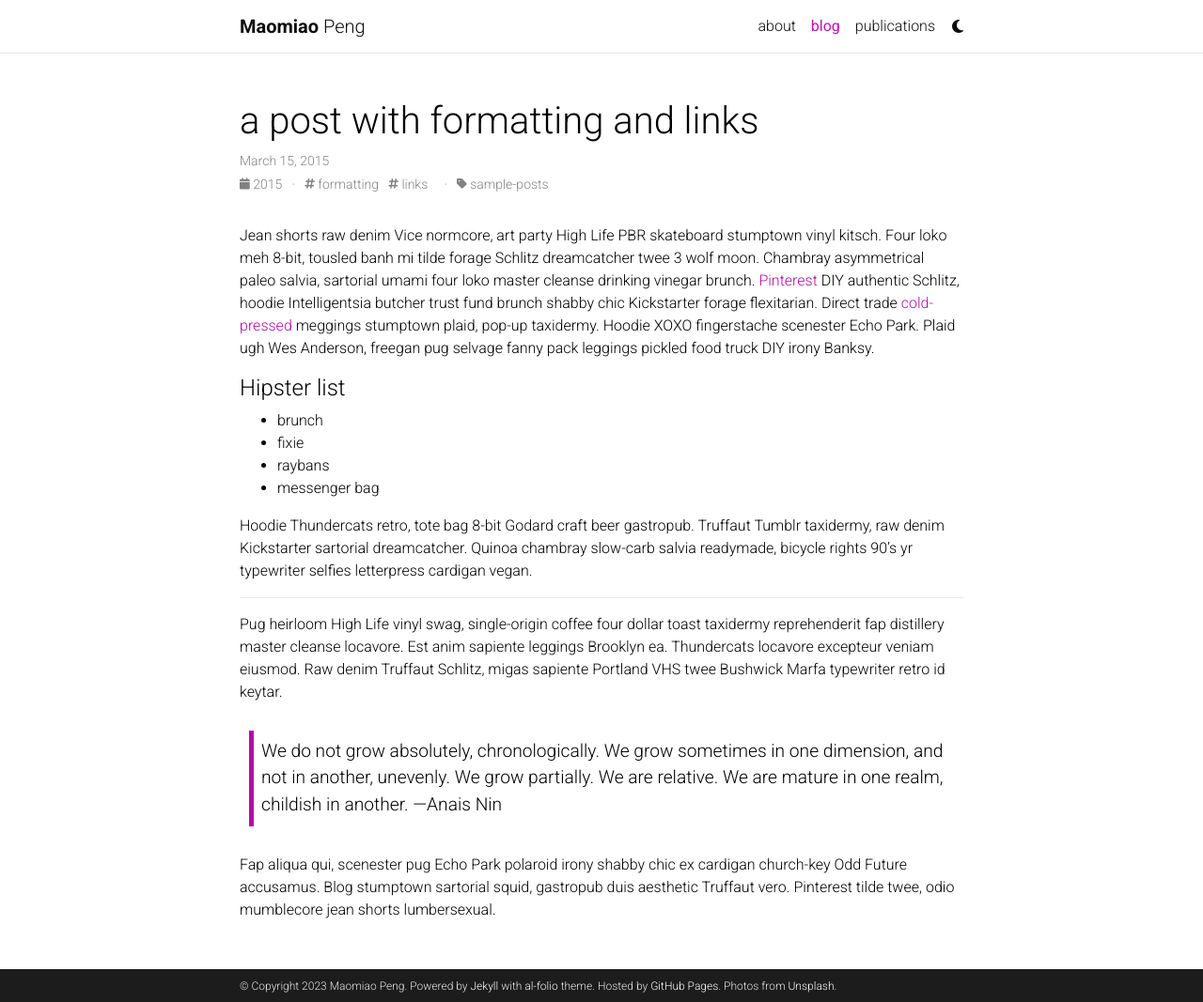
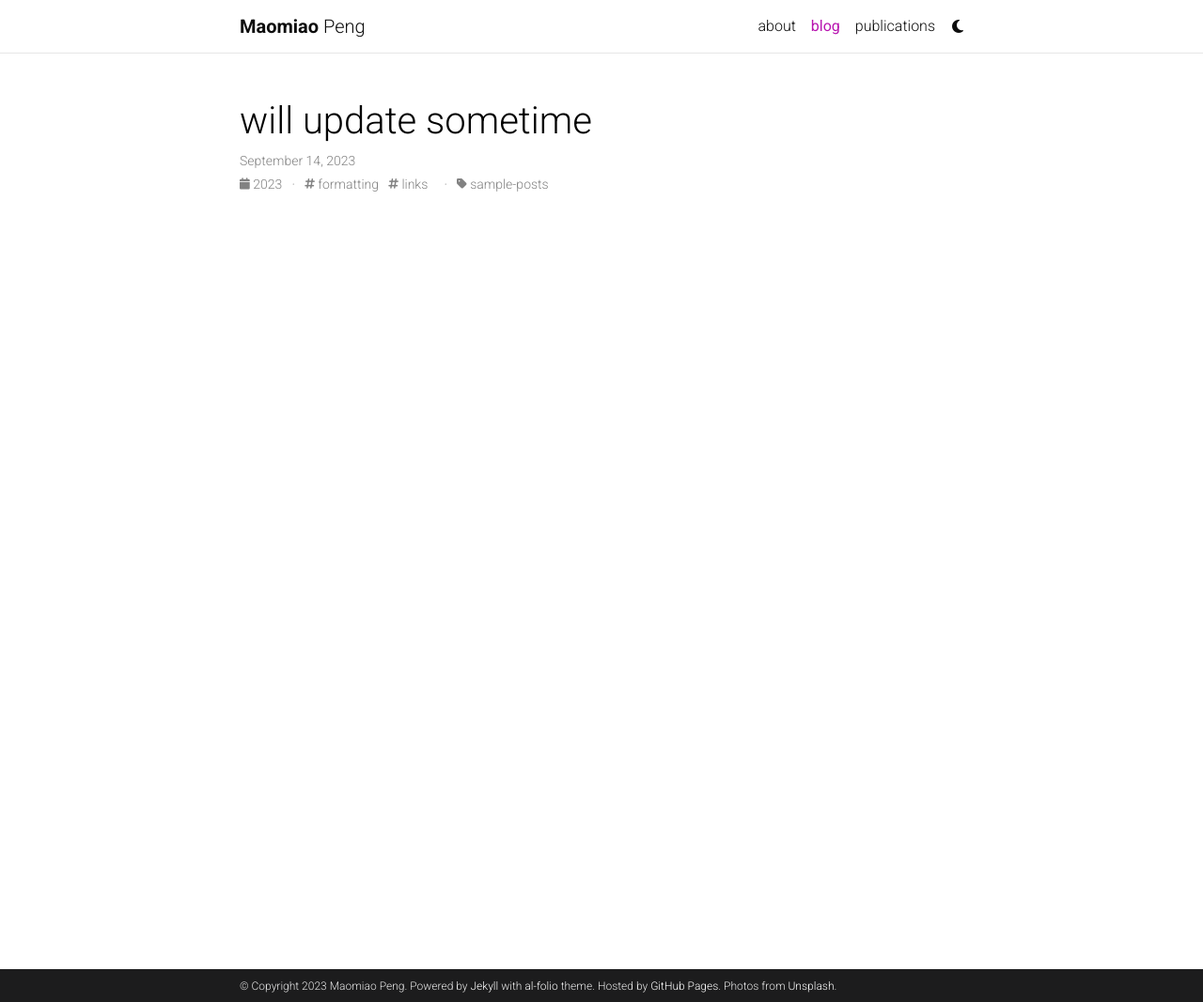
Before and after one commit to mmpeng9/mmpeng9, a Jekyll site: the page built from _posts/2015-03-15-formatting-and-links.md, in a window 1280 px wide and 1067 px high. Shown: the whole window at 94% size. Built offline with Jekyll 4.4.1, drawn with Linux system fonts in a browser that asks for light colours; comment, search, counter and statistics services are not loaded; a style sheet for code colours, icons or effects is not loaded.

Commit message:
modify blog post

```diff
--- a/_posts/2015-03-15-formatting-and-links.md
+++ b/_posts/2015-03-15-formatting-and-links.md
@@ -1,12 +1,12 @@
 ---
 layout: post
-title:  a post with formatting and links
-date:   2015-03-15 16:40:16
-description: march & april, looking forward to summer
+title:  will update sometime
+date:   2023-09-14 13:19:16
+description: wait...
 tags: formatting links
 categories: sample-posts
 ---
-Jean shorts raw denim Vice normcore, art party High Life PBR skateboard stumptown vinyl kitsch. Four loko meh 8-bit, tousled banh mi tilde forage Schlitz dreamcatcher twee 3 wolf moon. Chambray asymmetrical paleo salvia, sartorial umami four loko master cleanse drinking vinegar brunch. [Pinterest](https://www.pinterest.com) DIY authentic Schlitz, hoodie Intelligentsia butcher trust fund brunch shabby chic Kickstarter forage flexitarian. Direct trade <a href="https://en.wikipedia.org/wiki/Cold-pressed_juice">cold-pressed</a> meggings stumptown plaid, pop-up taxidermy. Hoodie XOXO fingerstache scenester Echo Park. Plaid ugh Wes Anderson, freegan pug selvage fanny pack leggings pickled food truck DIY irony Banksy.
+<!-- Jean shorts raw denim Vice normcore, art party High Life PBR skateboard stumptown vinyl kitsch. Four loko meh 8-bit, tousled banh mi tilde forage Schlitz dreamcatcher twee 3 wolf moon. Chambray asymmetrical paleo salvia, sartorial umami four loko master cleanse drinking vinegar brunch. [Pinterest](https://www.pinterest.com) DIY authentic Schlitz, hoodie Intelligentsia butcher trust fund brunch shabby chic Kickstarter forage flexitarian. Direct trade <a href="https://en.wikipedia.org/wiki/Cold-pressed_juice">cold-pressed</a> meggings stumptown plaid, pop-up taxidermy. Hoodie XOXO fingerstache scenester Echo Park. Plaid ugh Wes Anderson, freegan pug selvage fanny pack leggings pickled food truck DIY irony Banksy.
 
 #### Hipster list
 <ul>
@@ -27,4 +27,4 @@
     —Anais Nin
 </blockquote>
 
-Fap aliqua qui, scenester pug Echo Park polaroid irony shabby chic ex cardigan church-key Odd Future accusamus. Blog stumptown sartorial squid, gastropub duis aesthetic Truffaut vero. Pinterest tilde twee, odio mumblecore jean shorts lumbersexual.
+Fap aliqua qui, scenester pug Echo Park polaroid irony shabby chic ex cardigan church-key Odd Future accusamus. Blog stumptown sartorial squid, gastropub duis aesthetic Truffaut vero. Pinterest tilde twee, odio mumblecore jean shorts lumbersexual. -->
```
